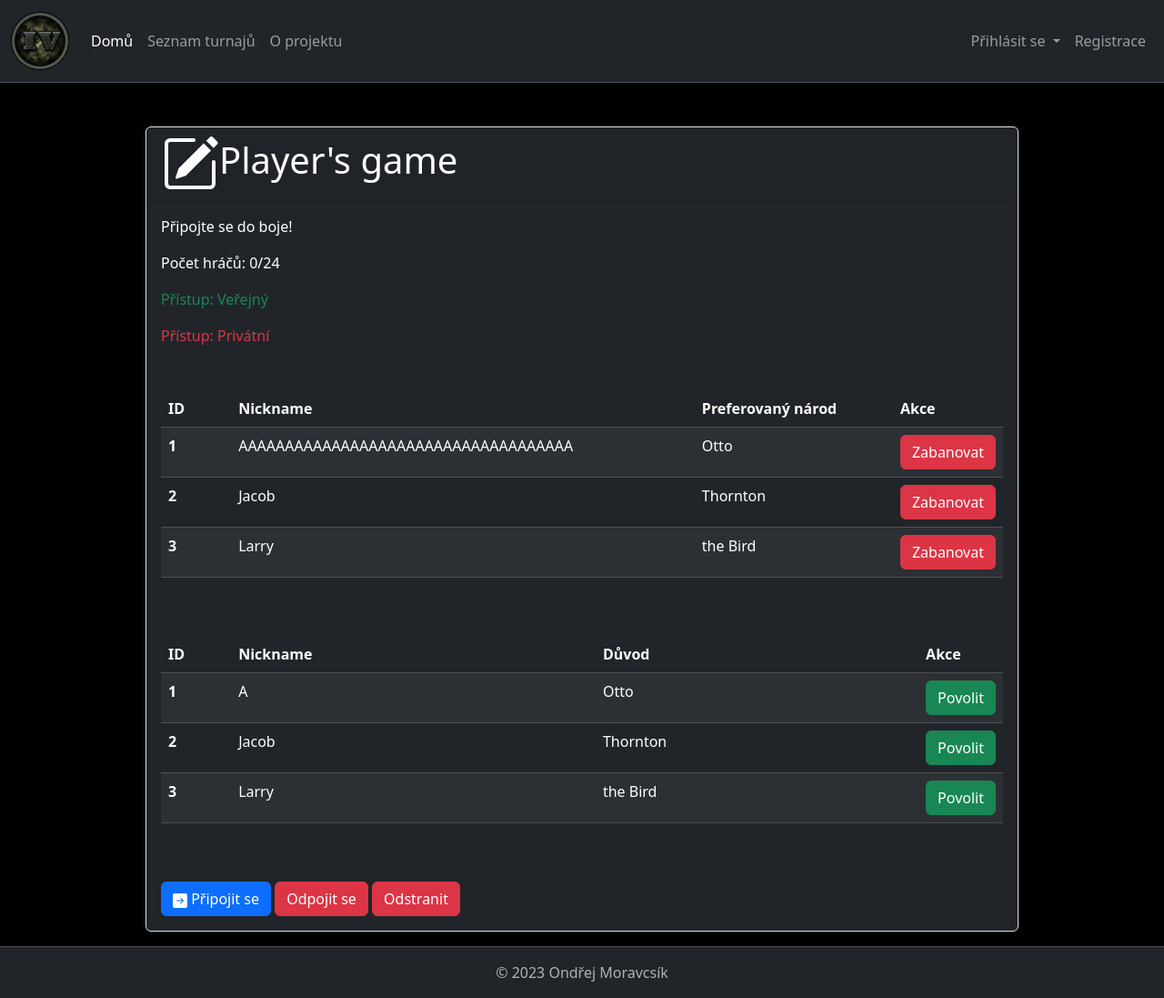
After one commit to RealRedStar/web-semestralka, a PHP site: page /turnaj.php in a window 1280 px wide. The commit adds this page. Shown: the whole page at 91% size. Run offline with PHP 8.4, Linux system fonts and the light colour scheme.

Commit message:
Přidána základní stránka pro seznam turnajů a stránka s jedním turnajem

```diff
--- a/components/header.inc.php
+++ b/components/header.inc.php
@@ -50,7 +50,7 @@
                                     </div>
                                 </div>
                                 <div class="mb-3">
-                                    <button type="submit" class="btn btn-violet">Přihlásit</button>
+                                    <button type="submit" class="btn btn-primary">Přihlásit</button>
                                 </div>
                             </form>
                             <div class="dropdown-divider"></div>
--- /dev/null
+++ b/components/metadata.inc.php
@@ -0,0 +1,7 @@
+<head>
+    <meta charset="UTF-8">
+    <title>Hearts of Competition</title>
+    <link href="https://cdn.jsdelivr.net/npm/bootstrap@5.3.2/dist/css/bootstrap.min.css" rel="stylesheet" integrity="sha384-T3c6CoIi6uLrA9TneNEoa7RxnatzjcDSCmG1MXxSR1GAsXEV/Dwwykc2MPK8M2HN" crossorigin="anonymous">
+    <script src="https://cdn.jsdelivr.net/npm/bootstrap@5.3.2/dist/js/bootstrap.bundle.min.js" integrity="sha384-C6RzsynM9kWDrMNeT87bh95OGNyZPhcTNXj1NW7RuBCsyN/o0jlpcV8Qyq46cDfL" crossorigin="anonymous"></script>
+    <link href="../../web-semestralka/styles.css" rel="stylesheet">
+</head>
--- /dev/null
+++ b/turnaj.php
@@ -0,0 +1,124 @@
+<?php require __DIR__ . "/vendor/autoload.php"; ?>
+
+<!DOCTYPE html>
+<html lang="en">
+<?php require "components/metadata.inc.php" ?>
+<body class="d-flex flex-column min-vh-100">
+<?php require "components/header.inc.php" ?>
+
+<!--<h1 class="display-1 text-white text-center mb-5 mt-5 fw-bold">Seznam turnajů</h1>-->
+
+<div class="justify-content-center d-inline-flex">
+    <div class="card text-white bg-dark mb-3 mx-5 my-5 border w-75">
+        <div class="card-header d-inline-flex align-items-center">
+            <svg xmlns="http://www.w3.org/2000/svg" width="64" height="64" fill="currentColor" class="bi bi-pencil-square" viewBox="0 0 16 16">
+                <path d="M15.502 1.94a.5.5 0 0 1 0 .706L14.459 3.69l-2-2L13.502.646a.5.5 0 0 1 .707 0l1.293 1.293zm-1.75 2.456-2-2L4.939 9.21a.5.5 0 0 0-.121.196l-.805 2.414a.25.25 0 0 0 .316.316l2.414-.805a.5.5 0 0 0 .196-.12l6.813-6.814z"/>
+                <path fill-rule="evenodd" d="M1 13.5A1.5 1.5 0 0 0 2.5 15h11a1.5 1.5 0 0 0 1.5-1.5v-6a.5.5 0 0 0-1 0v6a.5.5 0 0 1-.5.5h-11a.5.5 0 0 1-.5-.5v-11a.5.5 0 0 1 .5-.5H9a.5.5 0 0 0 0-1H2.5A1.5 1.5 0 0 0 1 2.5z"></path>
+            </svg>
+            <h1>Player's game</h1>
+        </div>
+        <div class="card-body">
+            <p class="card-text" id="game-title">
+                Připojte se do boje!
+            </p>
+            <p class="card-text">
+                Počet hráčů: 0/24
+            </p>
+            <p class="card-text text-success">
+                Přístup: Veřejný
+            </p>
+            <p class="card-text text-danger">
+                Přístup: Privátní
+            </p>
+            <div class="overflow-auto my-5">
+                <table class="table table-striped table-dark" id="players">
+                    <thead>
+                    <tr>
+                        <th class="col-1" scope="col">ID</th>
+                        <th scope="col">Nickname</th>
+                        <th scope="col">Preferovaný národ</th>
+                        <th class="col-1" scope="col">Akce</th>
+                    </tr>
+                    </thead>
+                    <tbody>
+                    <tr>
+                        <th scope="row">1</th>
+                        <td>AAAAAAAAAAAAAAAAAAAAAAAAAAAAAAAAAAAA</td>
+                        <td>Otto</td>
+                        <td>
+                            <button class="btn btn-danger">Zabanovat</button>
+                        </td>
+                    </tr>
+                    <tr>
+                        <th scope="row">2</th>
+                        <td>Jacob</td>
+                        <td>Thornton</td>
+                        <td>
+                            <button class="btn btn-danger">Zabanovat</button>
+                        </td>
+                    </tr>
+                    <tr>
+                        <th scope="row">3</th>
+                        <td>Larry</td>
+                        <td>the Bird</td>
+                        <td>
+                            <button class="btn btn-danger">Zabanovat</button>
+                        </td>
+                    </tr>
+                    </tbody>
+                </table>
+            </div>
+            <div class="overflow-auto my-5">
+                <table class="table table-striped table-dark" id="banned-players">
+                    <thead>
+                    <tr>
+                        <th class="col-1" scope="col">ID</th>
+                        <th scope="col">Nickname</th>
+                        <th scope="col">Důvod</th>
+                        <th class="col-1" scope="col">Akce</th>
+                    </tr>
+                    </thead>
+                    <tbody>
+                    <tr>
+                        <th scope="row">1</th>
+                        <td>A</td>
+                        <td>Otto</td>
+                        <td>
+                            <button class="btn btn-success">Povolit</button>
+                        </td>
+                    </tr>
+                    <tr>
+                        <th scope="row">2</th>
+                        <td>Jacob</td>
+                        <td>Thornton</td>
+                        <td>
+                            <button class="btn btn-success">Povolit</button>
+                        </td>
+                    </tr>
+                    <tr>
+                        <th scope="row">3</th>
+                        <td>Larry</td>
+                        <td>the Bird</td>
+                        <td>
+                            <button class="btn btn-success">Povolit</button>
+                        </td>
+                    </tr>
+                    </tbody>
+                </table>
+            </div>
+            <div>
+                <button class="btn btn-primary">
+                    <svg xmlns="http://www.w3.org/2000/svg" width="16" height="16" fill="currentColor" class="bi bi-arrow-right-square-fill" viewBox="0 0 16 16">
+                        <path d="M0 14a2 2 0 0 0 2 2h12a2 2 0 0 0 2-2V2a2 2 0 0 0-2-2H2a2 2 0 0 0-2 2zm4.5-6.5h5.793L8.146 5.354a.5.5 0 1 1 .708-.708l3 3a.5.5 0 0 1 0 .708l-3 3a.5.5 0 0 1-.708-.708L10.293 8.5H4.5a.5.5 0 0 1 0-1"></path>
+                    </svg>
+                    Připojit se
+                </button>
+                <button class="btn btn-danger">Odpojit se</button>
+                <button class="btn btn-danger">Odstranit</button>
+            </div>
+        </div>
+    </div>
+</div>
+
+<?php require "components/footer.inc.php" ?>
+</body>
```
Also changed, not shown: index.php (+1 -7 lines), seznam-turnaju.php (added, +48 -0 lines).
